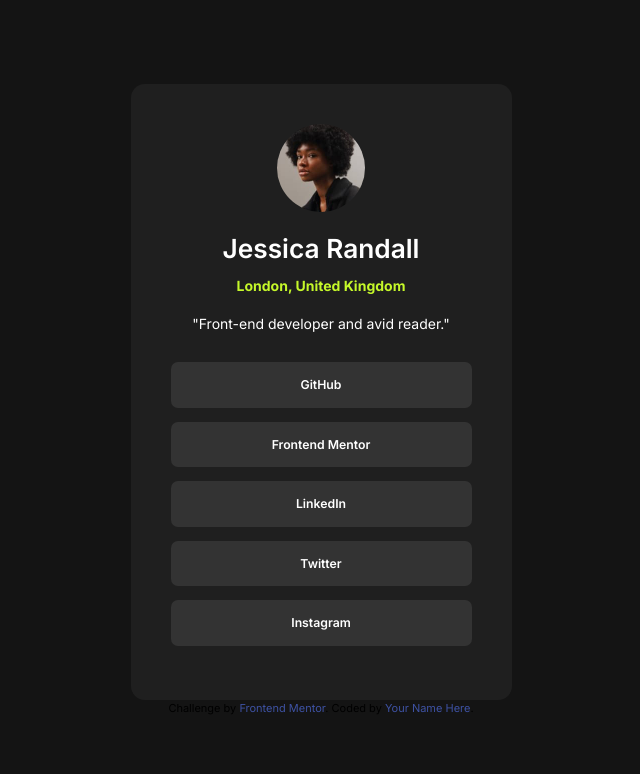
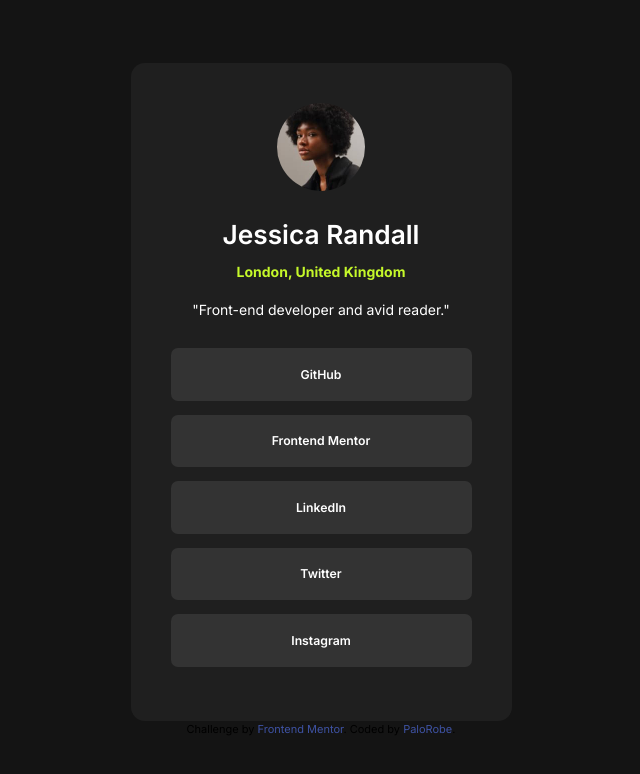
Before and after one commit to PaloRobe/FrontendMentor-SocialiLinks, a website: page index.html in a window 1280 px wide. Shown: the whole page, without its empty margins (319-959 px from the left). Drawn offline with Linux system fonts and the light colour scheme.

Commit message:
update solution

```diff
--- a/index.html
+++ b/index.html
@@ -28,18 +28,18 @@
   <body class="font-Inter flex flex-col justify-center items-center h-screen bg-Grey900">
     <main class="text-center mx-7 p-7 md:p-[40px] max-w-[381px] bg-Grey800 rounded-2xl">
       <img src="./assets/images/avatar-jessica.jpeg" alt="Profile Picture" class="rounded-full max-w-[6.29rem] mx-auto"/>
-      <div class="mt-6">
+      <div class="mt-8">
         <h1 class="text-White text-3xl mb-3 font-semibold">Jessica Randall</h1>
         <h2 class="text-Green text-base font-bold">London, United Kingdom</h2>
         <p class="text-White text-base mt-5">"Front-end developer and avid reader."</p>
       </div>
 
       <div class="mt-8">
-        <button type="button" class="text-White text-sm w-full bg-Grey700 py-4 mb-4 rounded-lg font-semibold cursor-pointer hover:bg-Green hover:text-Grey800">GitHub</button>
-        <button type="button" class="text-White text-sm w-full bg-Grey700 py-4 mb-4 rounded-lg font-semibold cursor-pointer hover:bg-Green hover:text-Grey800">Frontend Mentor</button>
-        <button type="button" class="text-White text-sm w-full bg-Grey700 py-4 mb-4 rounded-lg font-semibold cursor-pointer hover:bg-Green hover:text-Grey800">LinkedIn</button>
-        <button type="button" class="text-White text-sm w-full bg-Grey700 py-4 mb-4 rounded-lg font-semibold cursor-pointer hover:bg-Green hover:text-Grey800">Twitter</button>
-        <button type="button" class="text-White text-sm w-full bg-Grey700 py-4 mb-4 rounded-lg font-semibold cursor-pointer hover:bg-Green hover:text-Grey800">Instagram</button>
+        <button type="button" class="text-White text-sm w-full bg-Grey700 py-5 mb-4 rounded-lg font-semibold cursor-pointer hover:bg-Green hover:text-Grey800">GitHub</button>
+        <button type="button" class="text-White text-sm w-full bg-Grey700 py-5 mb-4 rounded-lg font-semibold cursor-pointer hover:bg-Green hover:text-Grey800">Frontend Mentor</button>
+        <button type="button" class="text-White text-sm w-full bg-Grey700 py-5 mb-4 rounded-lg font-semibold cursor-pointer hover:bg-Green hover:text-Grey800">LinkedIn</button>
+        <button type="button" class="text-White text-sm w-full bg-Grey700 py-5 mb-4 rounded-lg font-semibold cursor-pointer hover:bg-Green hover:text-Grey800">Twitter</button>
+        <button type="button" class="text-White text-sm w-full bg-Grey700 py-5 mb-4 rounded-lg font-semibold cursor-pointer hover:bg-Green hover:text-Grey800">Instagram</button>
       </div>
 
     </main>
@@ -50,7 +50,7 @@
       Challenge by
       <a href="https://www.frontendmentor.io?ref=challenge" target="_blank"
         >Frontend Mentor</a
-      >. Coded by <a href="#">Your Name Here</a>.
+      >. Coded by <a href="https://github.com/PaloRobe">PaloRobe</a>.
     </div>
   </body>
 </html>
```
Also changed, not shown: output.css.
